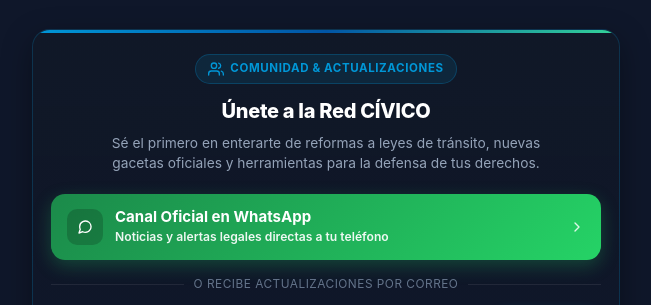
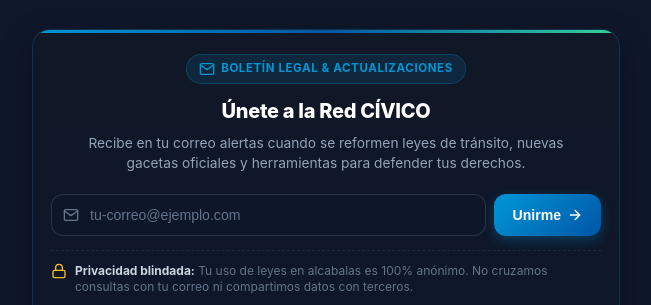
Before and after one commit to Leonjuv/civico, a website: page index.html in a window 1280 px wide. Shown: the part 2307-2612 px from the top of the page, without its empty margins (314-965 px from the left). Drawn offline with Linux system fonts and the light colour scheme.

Commit message:
refactor: simplificar seccion de actualizaciones dejando exclusivamente formulario de email

```diff
--- a/index.html
+++ b/index.html
@@ -242,38 +242,15 @@
         <div class="community-header">
           <span class="community-badge">
             <svg class="icon icon-sm" viewBox="0 0 24 24" style="stroke: var(--accent-blue);">
-              <path d="M17 21v-2a4 4 0 0 0-4-4H5a4 4 0 0 0-4 4v2"/>
-              <circle cx="9" cy="7" r="4"/>
-              <path d="M23 21v-2a4 4 0 0 0-3-3.87"/>
-              <path d="M16 3.13a4 4 0 0 1 0 7.75"/>
+              <path d="M4 4h16c1.1 0 2 .9 2 2v12c0 1.1-.9 2-2 2H4c-1.1 0-2-.9-2-2V6c0-1.1.9-2 2-2z"/>
+              <polyline points="22,6 12,13 2,6"/>
             </svg>
-            Comunidad & Actualizaciones
+            Boletín Legal & Actualizaciones
           </span>
           <h3 class="community-title">Únete a la Red CÍVICO</h3>
           <p class="community-desc">
-            Sé el primero en enterarte de reformas a leyes de tránsito, nuevas gacetas oficiales y herramientas para la defensa de tus derechos.
+            Recibe en tu correo alertas cuando se reformen leyes de tránsito, nuevas gacetas oficiales y herramientas para defender tus derechos.
           </p>
-        </div>
-
-        <!-- Botón Canal de Difusión WhatsApp -->
-        <a id="btnWhatsAppChannel" href="https://whatsapp.com/channel/0029Vaexample" target="_blank" rel="noopener noreferrer" class="btn-community-whatsapp" onclick="trackCommunityClick('whatsapp_channel')">
-          <div class="channel-icon-wrap">
-            <svg class="icon icon-sm" viewBox="0 0 24 24" style="stroke: #fff;">
-              <path d="M21 11.5a8.38 8.38 0 0 1-.9 3.8 8.5 8.5 0 0 1-7.6 4.7 8.38 8.38 0 0 1-3.8-.9L3 21l1.9-5.7a8.38 8.38 0 0 1-.9-3.8 8.5 8.5 0 0 1 4.7-7.6 8.38 8.38 0 0 1 3.8-.9h.5a8.48 8.48 0 0 1 8 8v.5z"/>
-            </svg>
-          </div>
-          <div class="channel-text-col">
-            <strong>Canal Oficial en WhatsApp</strong>
-            <span>Noticias y alertas legales directas a tu teléfono</span>
-          </div>
-          <svg class="icon icon-sm channel-arrow" viewBox="0 0 24 24">
-            <polyline points="9 18 15 12 9 6"/>
-          </svg>
-        </a>
-
-        <!-- Separador o Alternativa por Email -->
-        <div class="community-divider">
-          <span>o recibe actualizaciones por correo</span>
         </div>
 
         <!-- Formulario de Boletín Legal -->
--- a/sw.js
+++ b/sw.js
@@ -1,4 +1,4 @@
-const CACHE_NAME = "civico-v9";
+const CACHE_NAME = "civico-v10";
 const ASSETS_TO_CACHE = [
   "./",
   "./index.html",
```
